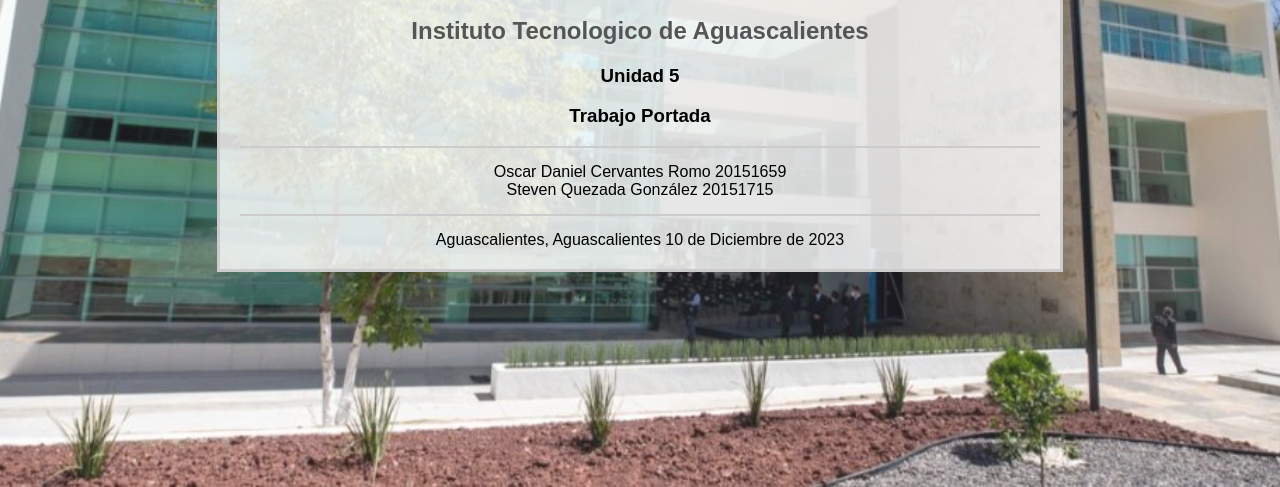
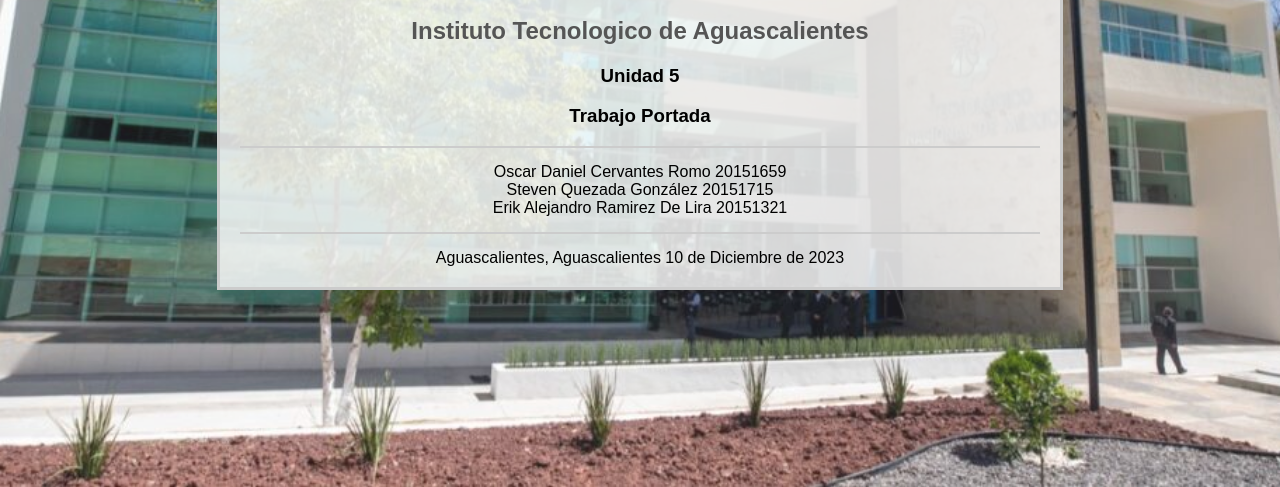
Before and after one commit to Daniel-taco/Portada-Haza, a plain HTML site: page index.html in a window 1280 px wide. Shown: the part 313-800 px from the top of the page. Drawn offline with Linux system fonts and the light colour scheme; a script that the page names is missing.

Commit message:
Erik Alejandro Ramirez De Lira

```diff
--- a/index.html
+++ b/index.html
@@ -27,7 +27,7 @@
         <hr>
         <p>Oscar Daniel Cervantes Romo 20151659</p>
         <p>Steven Quezada González 20151715</p>
-        <p></p>
+        <p>Erik Alejandro Ramirez De Lira 20151321</p>
         <hr>
         <p>Aguascalientes, Aguascalientes 10 de Diciembre de 2023</p>
     </div>
```
